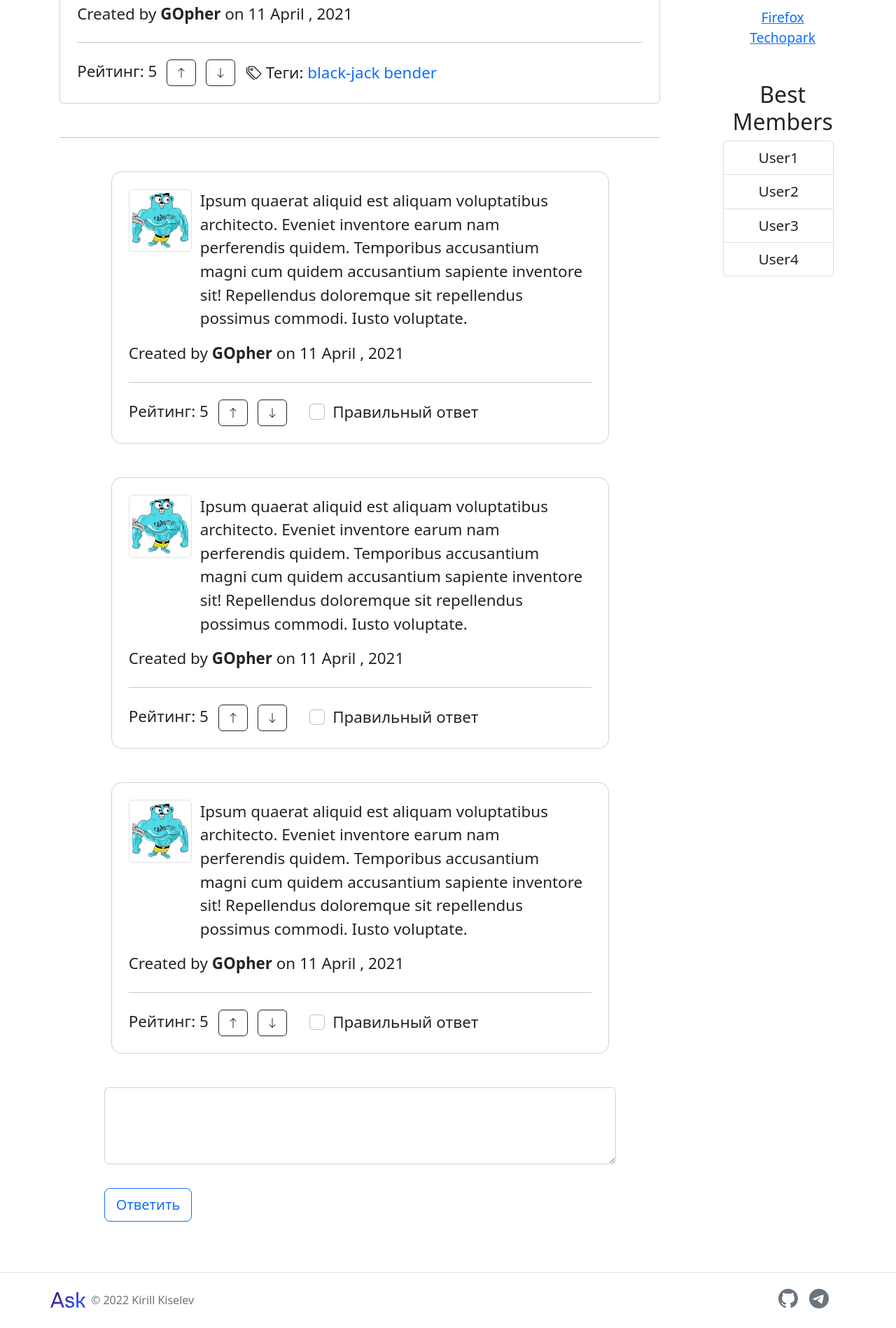
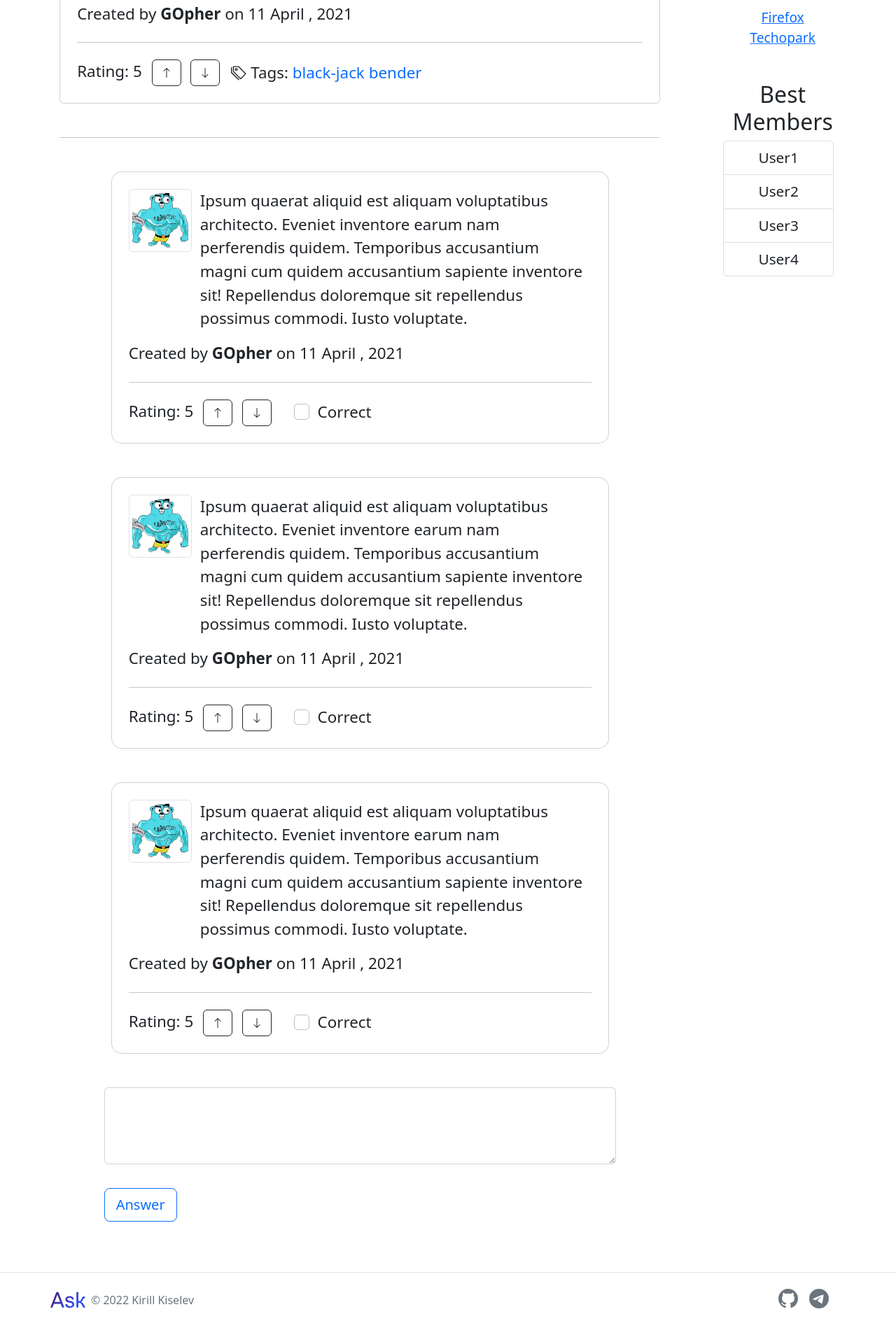
Before and after one commit to t1d333/vk_education_web_technologies, a Python web app: template templates/question.html in a window 1280 px wide. Shown: the part 377-2275 px from the top of the page at 70% size. Run offline with Jinja, Linux system fonts and the light colour scheme; the template is opened without the code that fills it, so the values that code supplies are empty.

Commit message:
Исправления

```diff
--- a/templates/question.html
+++ b/templates/question.html
@@ -80,7 +80,7 @@
                                         <hr class="my-4">
                                         <div class="d-flex justify-content-start align-items-center">
                                             <p class="mb-0">
-                                            Рейтинг:
+                                            Rating:
                                             <span id="likes_counter">5</span>
                                             <span class="btn btn-outline-dark mx-2 like_btn">
                                                 <svg xmlns="http://www.w3.org/2000/svg" width="16" height="16" fill="currentColor" class="bi bi-arrow-up" viewBox="0 0 16 16">
@@ -99,7 +99,7 @@
                                                 <path d="M3 2v4.586l7 7L14.586 9l-7-7H3zM2 2a1 1 0 0 1 1-1h4.586a1 1 0 0 1 .707.293l7 7a1 1 0 0 1 0 1.414l-4.586 4.586a1 1 0 0 1-1.414 0l-7-7A1 1 0 0 1 2 6.586V2z"/>
                                                 <path d="M5.5 5a.5.5 0 1 1 0-1 .5.5 0 0 1 0 1zm0 1a1.5 1.5 0 1 0 0-3 1.5 1.5 0 0 0 0 3zM1 7.086a1 1 0 0 0 .293.707L8.75 15.25l-.043.043a1 1 0 0 1-1.414 0l-7-7A1 1 0 0 1 0 7.586V3a1 1 0 0 1 1-1v5.086z"/>
                                             </svg>
-                                            Теги:
+                                            Tags:
                                             <span class="tag_list">
                                                 <a href="#">
                                                     black-jack
@@ -138,7 +138,7 @@
                                         <hr class="my-4">
                                         <div class="d-flex justify-content-start align-items-center">
                                             <p class="mb-0">
-                                            Рейтинг:
+                                            Rating:
                                             <span id="likes_counter">5</span>
                                             <span class="btn btn-outline-dark mx-2 like_btn">
                                                 <svg xmlns="http://www.w3.org/2000/svg" width="16" height="16" fill="currentColor" class="bi bi-arrow-up" viewBox="0 0 16 16">
@@ -156,7 +156,7 @@
                                             <div class="form-check">
                                                 <input class="form-check-input" type="checkbox" value="" id="flexCheckChecked">
                                                 <label class="form-check-label" for="flexCheckChecked">
-                                                    Правильный ответ
+                                                   Correct
                                                 </label>
                                             </div>
                                             </p>
@@ -184,7 +184,7 @@
                                         <hr class="my-4">
                                         <div class="d-flex justify-content-start align-items-center">
                                             <p class="mb-0">
-                                            Рейтинг:
+                                            Rating:
                                             <span id="likes_counter">5</span>
                                             <span class="btn btn-outline-dark mx-2 like_btn">
                                                 <svg xmlns="http://www.w3.org/2000/svg" width="16" height="16" fill="currentColor" class="bi bi-arrow-up" viewBox="0 0 16 16">
@@ -203,7 +203,7 @@
                                             <div class="form-check">
                                                 <input class="form-check-input" type="checkbox" value="" id="flexCheckChecked">
                                                 <label class="form-check-label" for="flexCheckChecked">
-                                                    Правильный ответ
+                                                   Correct
                                                 </label>
                                             </div>
                                             </p>
@@ -230,7 +230,7 @@
                                         <hr class="my-4">
                                         <div class="d-flex justify-content-start align-items-center">
                                             <p class="mb-0">
-                                            Рейтинг:
+                                            Rating:
                                             <span id="likes_counter">5</span>
                                             <span class="btn btn-outline-dark mx-2 like_btn">
                                                 <svg xmlns="http://www.w3.org/2000/svg" width="16" height="16" fill="currentColor" class="bi bi-arrow-up" viewBox="0 0 16 16">
@@ -248,7 +248,7 @@
                                             <div class="form-check">
                                                 <input class="form-check-input" type="checkbox" value="" id="flexCheckChecked">
                                                 <label class="form-check-label" for="flexCheckChecked">
-                                                    Правильный ответ
+                                                   Correct
                                                 </label>
                                             </div>
                                             </p>
@@ -268,13 +268,11 @@
                                     <label class="form-label" for="annwerForm"></label>
                                 </div>
                                 <button type="submit" class="btn btn-outline-primary btn-lg">
-                                    Ответить
+                                   Answer
                                 </button>
                             </form>
                         </div>
                     </div>
-
-
                 </div>
                 <div class="col-lg-2">
                     <div class="row px-3 popular_tags">
```
